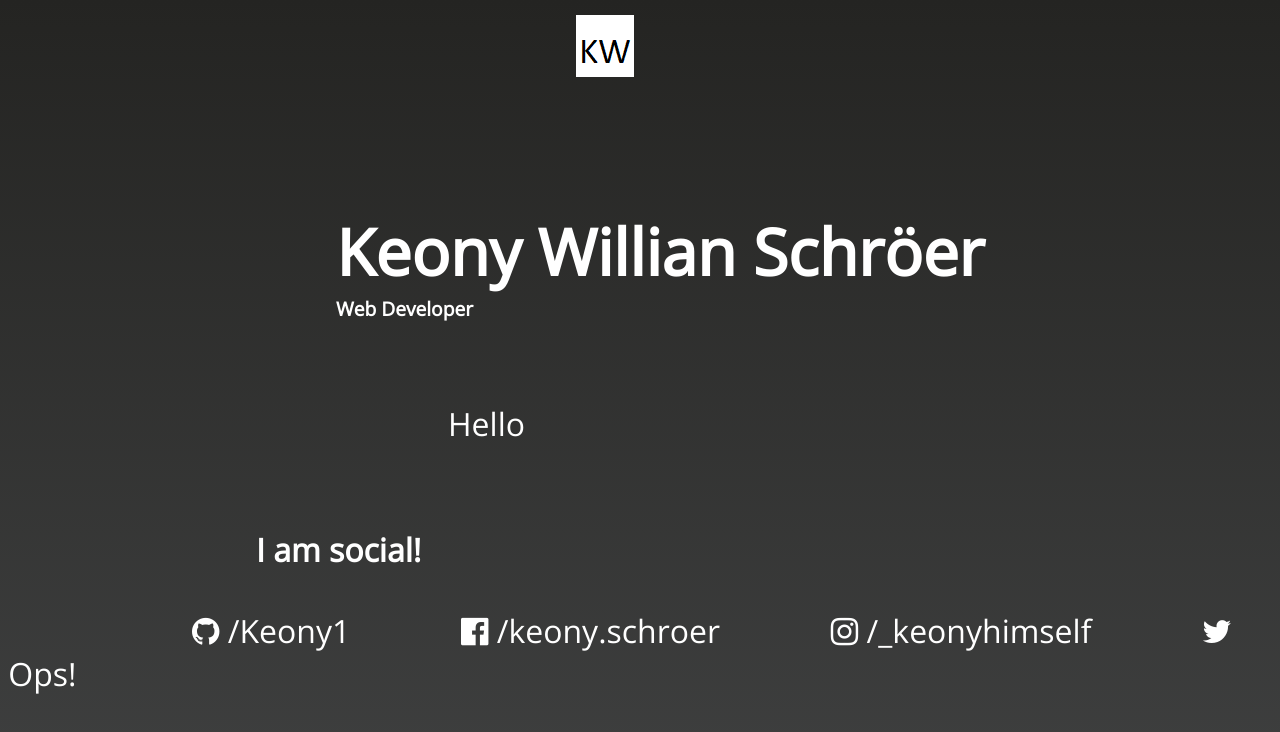
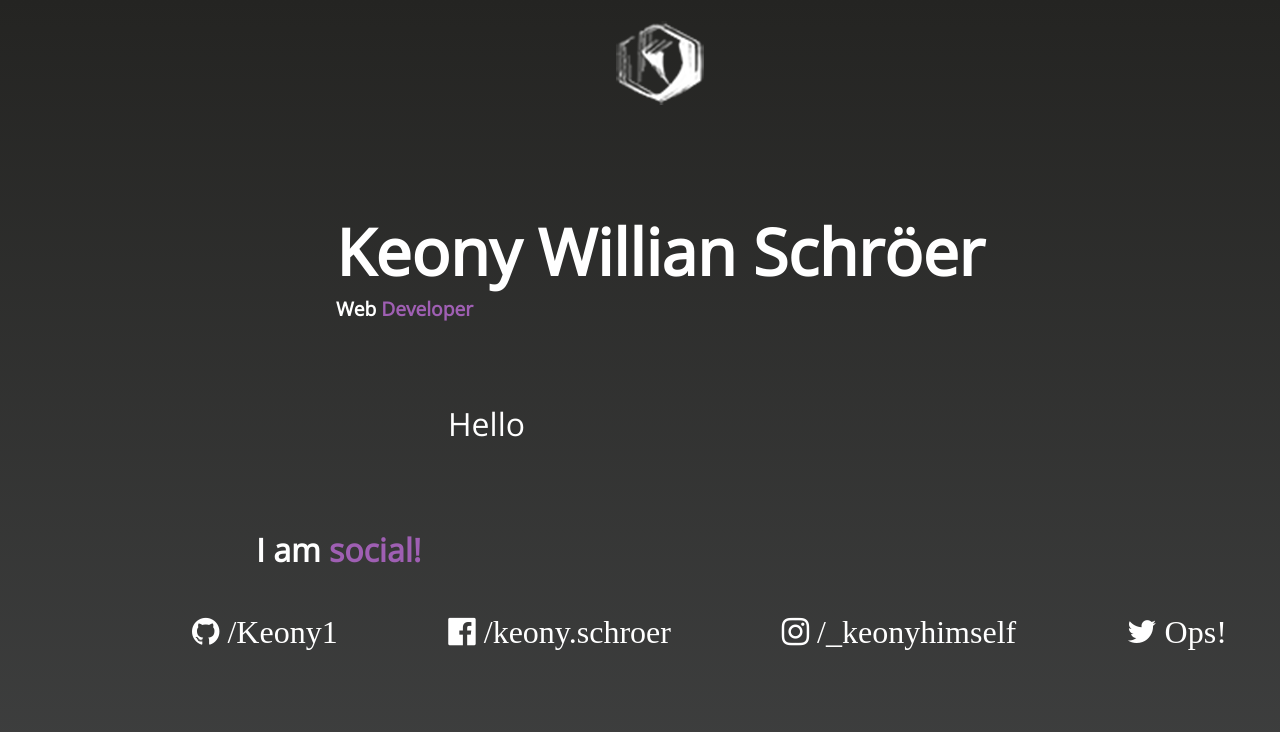
Before and after one commit to Keony1/keony1.github.io, a plain HTML site: page index.html in a window 1280 px wide. Drawn offline with nearby package versions, Linux system fonts and the light colour scheme.

Commit message:
changes in some elements

```diff
--- a/index.html
+++ b/index.html
@@ -14,50 +14,34 @@
 		<header class="top-header">
 			<div id="logotipo" class="container">
 				<figure>
-					<img src="img/logotipo.png">
+					<img src="img/logotipo-small.png">
 				</figure>
 			</div>
 		</header>
 		<section>
 			<h1>
 				Keony Willian Schröer<br>
-				<small>Web Developer</small>
+				<small>Web <span>Developer</span></small>
 			</h1>
 
 			<p>
-				Hello <span class="write"></span>
+				Hello<span class="write"></span>
 			</p>
-			<p>
-				<span class="write-again"></span>
-			</p>
-
-
 
 		</section>
 		<footer>
-				<h2>I am social!</h2>
+				<h2>I am <span>social!<span></h2>
 				<!--
 					<address><a href="mailto:keony.schroer@gmail.com"><i class="fa fa-google"></i></i>&nbsp;keony.schroer</address>
 				-->
 				<ul class="list-socials">
-					<li id="github"><a href="https://github.com/Keony1" target="_blank"><i class="fa fa-github"></i></a>&nbsp;/Keony1</li>
-					<li id="face"><a href="https://www.facebook.com/keony.schroer" target="_blank"><i class="fa fa-facebook-official"></i></a>&nbsp;/keony.schroer</li>
-					<li id="insta"><a href="https://www.instagram.com/_keonyhimself" target="_blank"><i class="fa fa-instagram"></i></a>&nbsp;/_keonyhimself</li>
-					<li id="twitter"><a><i class="fa fa-twitter"></i></a>&nbsp;Ops!</li>
+					<li id="github"><a href="https://github.com/Keony1" target="_blank"><i class="fa fa-github">&nbsp;/Keony1</li></i></a>
+					<li id="face"><a href="https://www.facebook.com/keony.schroer" target="_blank"><i class="fa fa-facebook-official">&nbsp;/keony.schroer</li></i></a>
+					<li id="insta"><a href="https://www.instagram.com/_keonyhimself" target="_blank"><i class="fa fa-instagram">&nbsp;/_keonyhimself</li></i></a>
+					<li id="twitter"><a><i class="fa fa-twitter">&nbsp;Ops!</li></i></a>
 				</ul>
 		</footer>
-		<script type="text/javascript">
-			$(function(){
-	        	$(".write").typed({
-	            strings: [", my name is Keony and I'm a rising web developer!"],
-	            typeSpeed: 0,
-    			backDelay: 500,
-    			startDelay: 1000,
-   				smartBackspace: true,
-   				shuffle: true,
-        	});
-    	});
-
+		<script type="text/javascript" src="js/keony.js">
 </script>
 
 	</body>
```
